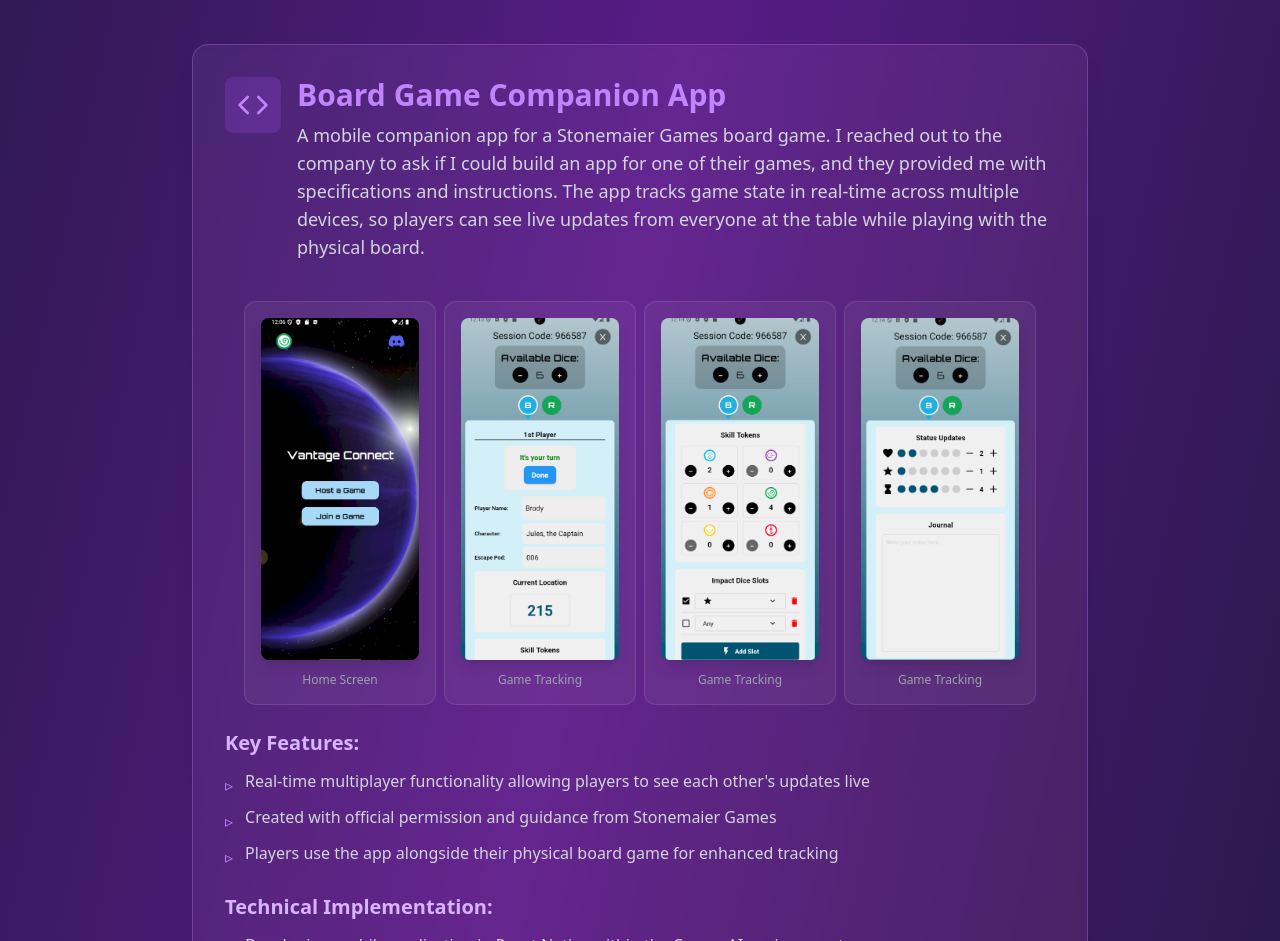
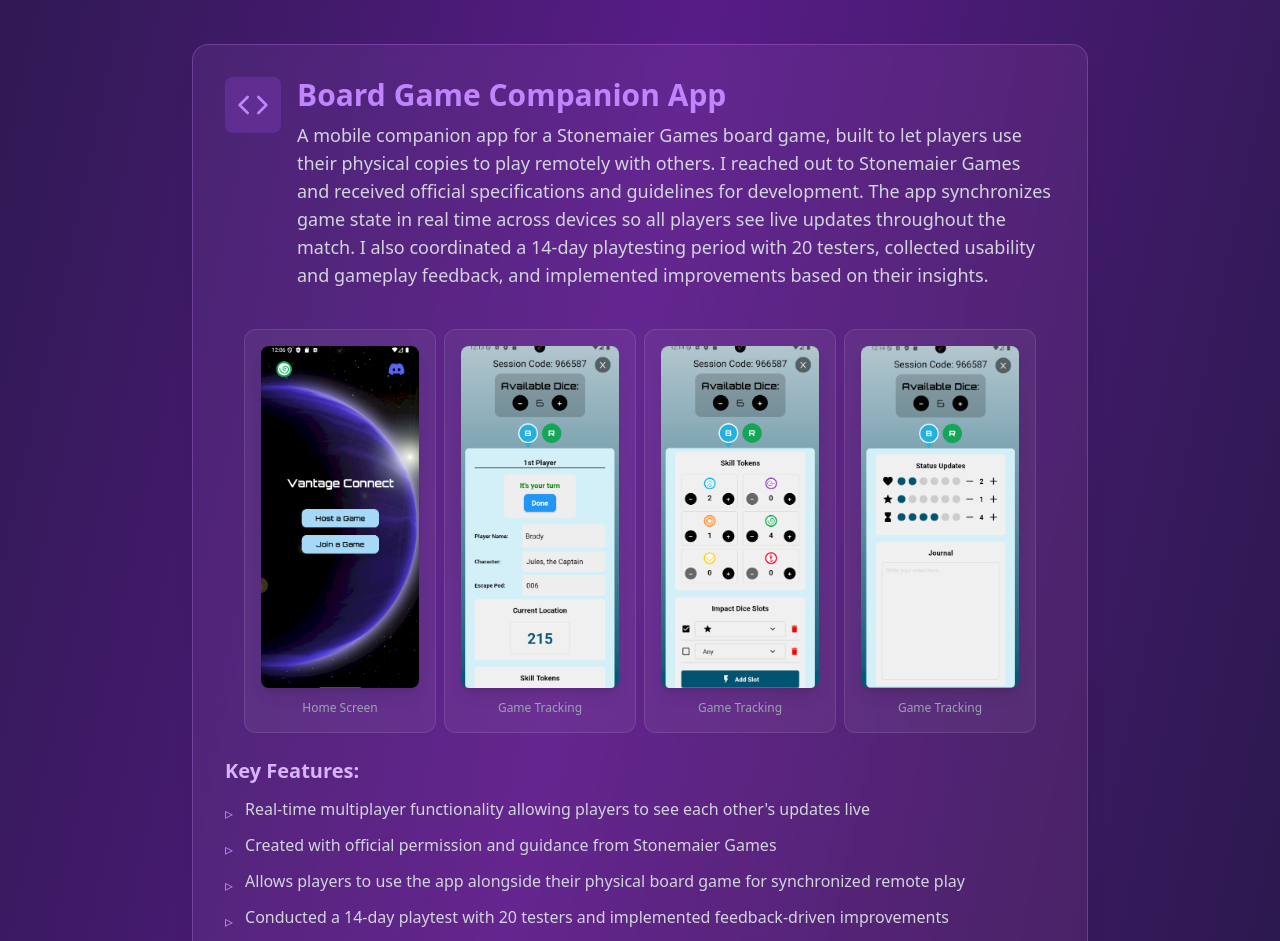
Before and after one commit to btengland/brady-england-portfolio-website, a React (Create React App) app: page / in a window 1280 px wide. Shown: the part 2691-3632 px from the top of the page. Built offline with nearby package versions, Linux system fonts and the light colour scheme.

Commit message:
works on mobile and rewrote some things

```diff
--- a/src/App.js
+++ b/src/App.js
@@ -5,6 +5,8 @@
   Phone,
   MapPin,
   ChevronDown,
+  Menu,
+  X,
   Code,
   Briefcase,
   GraduationCap,
@@ -17,6 +19,7 @@
 
 export default function Portfolio() {
   const [isScrolled, setIsScrolled] = useState(false);
+  const [isMenuOpen, setIsMenuOpen] = useState(false);
 
   useEffect(() => {
     const handleScroll = () => {
@@ -202,7 +205,7 @@
           >
             BE
           </button>
-          <div className="flex gap-6">
+          <div className="hidden md:flex gap-6">
             <button
               onClick={() => scrollToSection("about")}
               className="hover:text-purple-400 transition-colors cursor-pointer"
@@ -240,7 +243,72 @@
               Contact
             </button>
           </div>
+          <div className="md:hidden">
+            <button onClick={() => setIsMenuOpen(!isMenuOpen)}>
+              {isMenuOpen ? <X /> : <Menu />}
+            </button>
+          </div>
         </div>
+        {isMenuOpen && (
+          <div className="md:hidden bg-slate-900/95">
+            <div className="flex flex-col items-center gap-4 py-4">
+              <button
+                onClick={() => {
+                  scrollToSection("about");
+                  setIsMenuOpen(false);
+                }}
+                className="hover:text-purple-400 transition-colors cursor-pointer"
+              >
+                About
+              </button>
+              <button
+                onClick={() => {
+                  scrollToSection("experience");
+                  setIsMenuOpen(false);
+                }}
+                className="hover:text-purple-400 transition-colors cursor-pointer"
+              >
+                Experience
+              </button>
+              <button
+                onClick={() => {
+                  scrollToSection("projects");
+                  setIsMenuOpen(false);
+                }}
+                className="hover:text-purple-400 transition-colors cursor-pointer"
+              >
+                Project
+              </button>
+              <button
+                onClick={() => {
+                  scrollToSection("skills");
+                  setIsMenuOpen(false);
+                }}
+                className="hover:text-purple-400 transition-colors cursor-pointer"
+              >
+                Skills
+              </button>
+              <button
+                onClick={() => {
+                  scrollToSection("education");
+                  setIsMenuOpen(false);
+                }}
+                className="hover:text-purple-400 transition-colors cursor-pointer"
+              >
+                Education
+              </button>
+              <button
+                onClick={() => {
+                  scrollToSection("contact");
+                  setIsMenuOpen(false);
+                }}
+                className="hover:text-purple-400 transition-colors cursor-pointer"
+              >
+                Contact
+              </button>
+            </div>
+          </div>
+        )}
       </nav>
 
       {/* Hero Section */}
@@ -397,12 +465,15 @@
                   Board Game Companion App
                 </h3>
                 <p className="text-lg text-gray-300 mb-4">
-                  A mobile companion app for a Stonemaier Games board game. I
-                  reached out to the company to ask if I could build an app for
-                  one of their games, and they provided me with specifications
-                  and instructions. The app tracks game state in real-time
-                  across multiple devices, so players can see live updates from
-                  everyone at the table while playing with the physical board.
+                  A mobile companion app for a Stonemaier Games board game,
+                  built to let players use their physical copies to play
+                  remotely with others. I reached out to Stonemaier Games and
+                  received official specifications and guidelines for
+                  development. The app synchronizes game state in real time
+                  across devices so all players see live updates throughout the
+                  match. I also coordinated a 14-day playtesting period with 20
+                  testers, collected usability and gameplay feedback, and
+                  implemented improvements based on their insights.
                 </p>
               </div>
             </div>
@@ -477,8 +548,15 @@
                 <li className="text-gray-300 flex gap-3">
                   <span className="text-purple-400 mt-1">▹</span>
                   <span>
-                    Players use the app alongside their physical board game for
-                    enhanced tracking
+                    Allows players to use the app alongside their physical board
+                    game for synchronized remote play
+                  </span>
+                </li>
+                <li className="text-gray-300 flex gap-3">
+                  <span className="text-purple-400 mt-1">▹</span>
+                  <span>
+                    Conducted a 14-day playtest with 20 testers and implemented
+                    feedback-driven improvements
                   </span>
                 </li>
               </ul>
```
